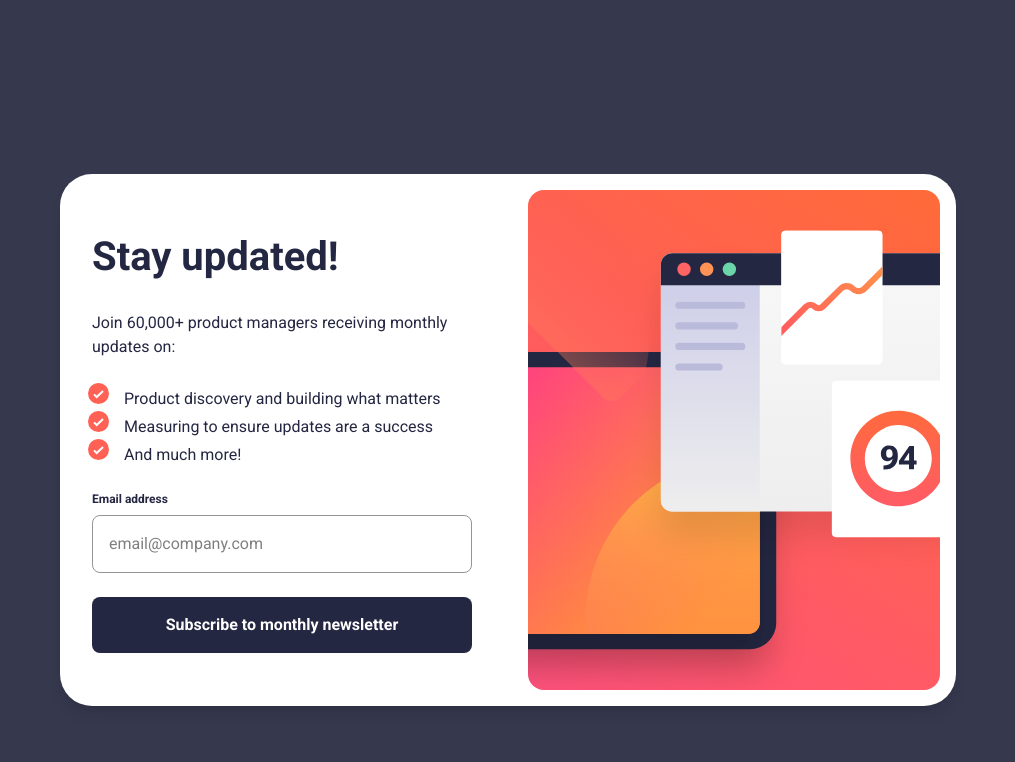
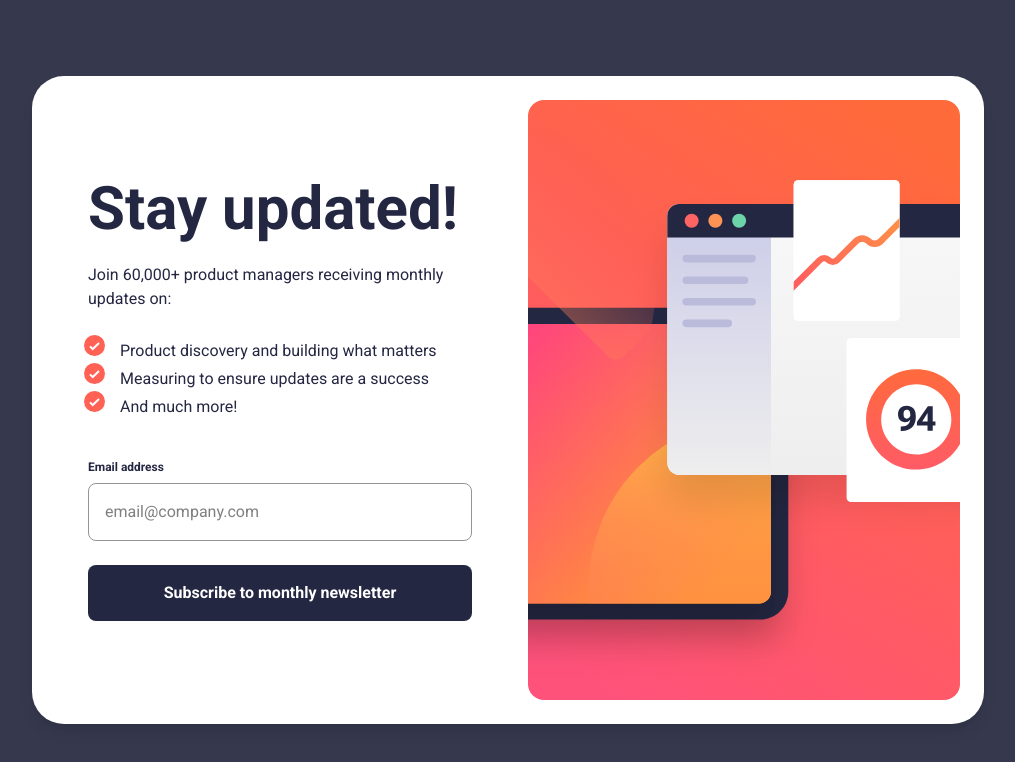
Before and after one commit to PiotrPlotast/newsletter-sign-up, a React (Vite) app in the folder newsletter-sign-up/: page / in a window 1280 px wide. Shown: the top 762 px of the page, without its empty margins (132-1147 px from the left). Built offline with nearby package versions, Linux system fonts and the light colour scheme.

Commit message:
feat: implement email submission handling in SignUpForm component

```diff
--- a/newsletter-sign-up/src/SignUpForm.tsx
+++ b/newsletter-sign-up/src/SignUpForm.tsx
@@ -4,29 +4,36 @@ import illustrationMobile from "./assets/illustration-sign-up-mobile.svg";
 interface SignUpFormProps {
   setIsSubscribed: React.Dispatch<React.SetStateAction<boolean>>;
   isSubscribed: boolean;
+  setEmail: React.Dispatch<React.SetStateAction<string>>;
 }
 
 export default function SignUpForm({
   setIsSubscribed,
   isSubscribed,
+  setEmail,
 }: SignUpFormProps) {
+  function handleSubmission(e) {
+    e.preventDefault();
+    setIsSubscribed(!isSubscribed);
+  }
+
   return (
-    <div className="font-display flex flex-col w-[100dvw] items-center justify-center gap-10 min-lg:grid min-lg:grid-cols-2 min-lg:w-auto min-lg:max-w-4xl min-lg:bg-neutral-white min-lg:rounded-4xl min-lg:shadow-lg min-lg:mx-auto min-lg:mt-20 min-lg:p-4">
+    <div className="font-display flex flex-col w-[100dvw] items-center justify-center gap-10 min-lg:grid min-lg:grid-cols-2 min-lg:w-auto min-lg:max-w-5xl min-lg:bg-neutral-white min-lg:rounded-4xl min-lg:shadow-lg   min-lg:p-6 min-lg:h-max">
       <div className="w-full min-lg:order-2">
         <picture className="w-full">
           <source srcSet={illustrationMobile} media="(max-width: 1023px)" />
           <img
             src={illustrationDesktop}
             alt="newsletter"
-            className="w-full max-h-[300px] min-[700px]:h-[400px] object-cover min-lg:h-auto min-lg:max-h-[500px] rounded-2xl"
+            className="w-full max-h-[300px] min-[700px]:h-[400px] object-cover min-lg:h-auto min-lg:max-h-[600px] min-lg:rounded-2xl"
           />
         </picture>
       </div>
-      <div className="flex flex-col gap-6 mx-4 mb-8 min-lg:order-1 min-lg:my-8">
-        <h1 className="text-neutral-blue-800 text-[2.5rem] font-bold">
+      <div className="flex flex-col gap-6 mx-4 mb-8 min-lg:order-1 min-lg:my-8 min-lg:ml-8">
+        <h1 className="text-neutral-blue-800 text-[2.5rem] font-bold min-lg:text-6xl">
           Stay updated!
         </h1>
-        <p className="text-neutral-blue-800">
+        <p className="text-neutral-blue-800 min-lg:max-w-96">
           Join 60,000+ product managers receiving monthly updates on:
         </p>
         <ul className="mx-6 list-image-[url(./assets/icon-list.svg)]">
@@ -38,7 +45,10 @@ export default function SignUpForm({
           </li>
           <li className="text-neutral-blue-800 pl-2">And much more!</li>
         </ul>
-        <form className="flex flex-col gap-2">
+        <form
+          onSubmit={(e) => handleSubmission(e)}
+          className="flex flex-col gap-2 min-lg:mt-4"
+        >
           <label
             htmlFor="email"
             className="text-xs text-neutral-blue-800 font-bold"
@@ -46,18 +56,20 @@ export default function SignUpForm({
             Email address
           </label>
           <input
-            type="text"
+            type="email"
+            required
             id="email"
+            onChange={(e) => setEmail(e.target.value)}
             placeholder="email@company.com"
             className="border border-neutral-grey rounded-lg p-4"
           />
+          <button
+            type="submit"
+            className="mt-4 cursor-pointer font-bold bg-neutral-blue-800 py-4 text-white rounded-lg hover:bg-gradient-to-l from-primary to-primary2"
+          >
+            Subscribe to monthly newsletter
+          </button>
         </form>
-        <button
-          className="font-bold bg-neutral-blue-800 py-4 text-white rounded-lg"
-          onClick={() => setIsSubscribed(!isSubscribed)}
-        >
-          Subscribe to monthly newsletter
-        </button>
       </div>
     </div>
   );
```
